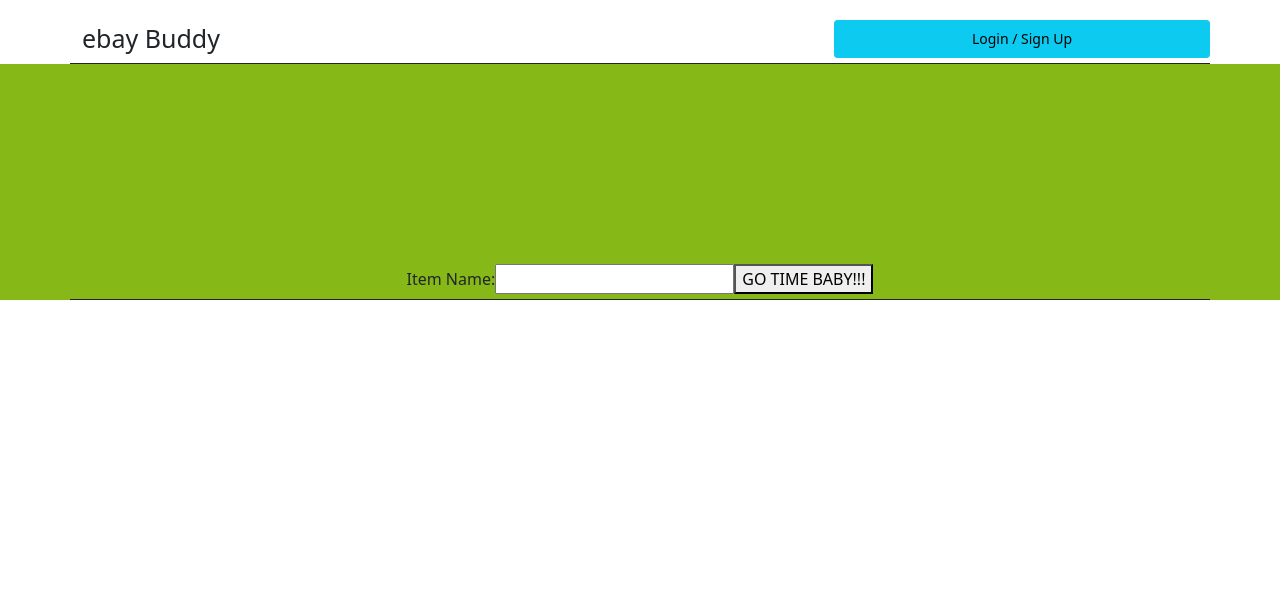
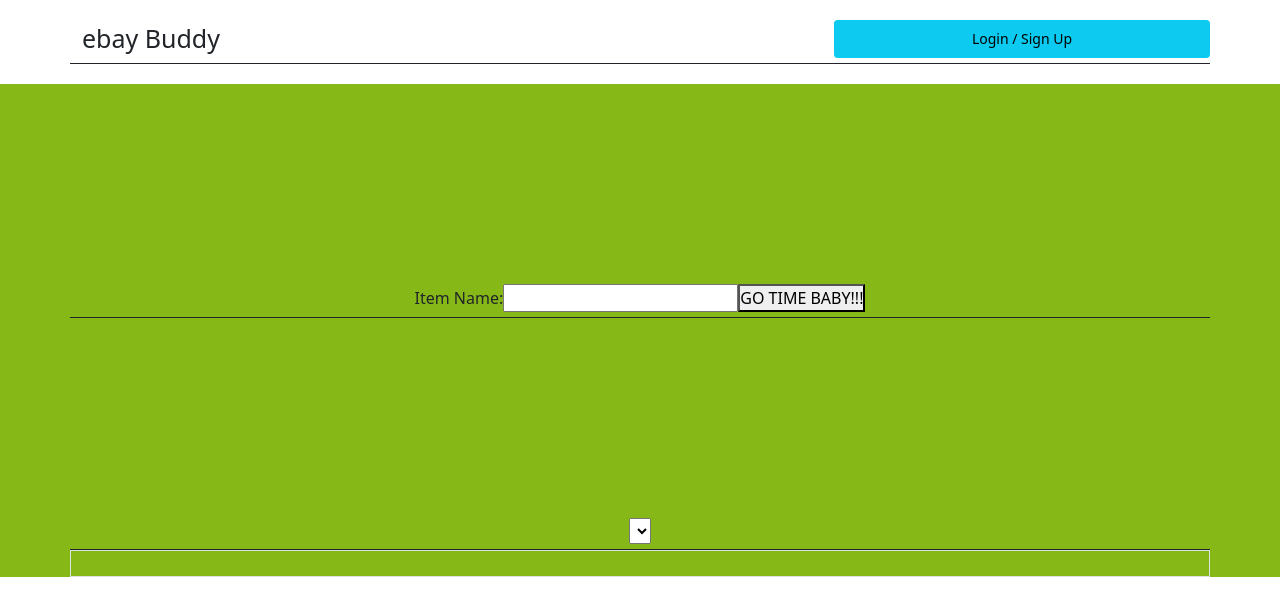
Before and after one commit to StarDotJPG/ebay-buddy, a React (Create React App) app in the folder Develop/client/: page / in a window 1280 px wide. Shown: the top 616 px of the page. Built offline with nearby package versions, Linux system fonts and the light colour scheme.

Commit message:
added front page structure

```diff
--- a/Develop/client/src/App.css
+++ b/Develop/client/src/App.css
@@ -3,6 +3,6 @@
 }
 
 main {
-
+  margin-top: 20px;
   background-color:#86B817;
 }
--- a/Develop/client/src/App.js
+++ b/Develop/client/src/App.js
@@ -2,6 +2,7 @@
 import "./App.css";
 import Header from "./components/Header.jsx";
 import Search from "./components/Search.jsx";
+import Item from "./components/Item.jsx"
 
 import "bootstrap/dist/css/bootstrap.min.css";
 
@@ -11,6 +12,7 @@
       <Header />
       <main>
       <Search />
+      <Item/>
       </main>
     </div>
   );
--- /dev/null
+++ b/Develop/client/src/assets/styles/Item.css
@@ -0,0 +1,7 @@
+*{
+    margin: 0;
+}
+
+item-container {
+    border-bottom: 10px solid black;
+}
--- a/Develop/client/src/assets/styles/Search.css
+++ b/Develop/client/src/assets/styles/Search.css
@@ -3,3 +3,7 @@
 .text-center {
     padding-top: 200px;
 }
+
+.drop-down {
+    min-width: fit-content;
+}
--- /dev/null
+++ b/Develop/client/src/components/Item.jsx
@@ -0,0 +1,24 @@
+import React from "react";
+import "../assets/styles/Item.css";
+
+
+
+
+
+
+
+function Item() {
+
+    return (
+        <div id="item-container" class="item-container container border">
+            <div>
+
+            </div>
+
+        </div>
+
+
+        );
+    }
+
+export default Item;
--- a/Develop/client/src/components/Search.jsx
+++ b/Develop/client/src/components/Search.jsx
@@ -2,22 +2,29 @@
 import "../assets/styles/Search.css";
 
 
-function itemSearch(event) {
-    event.preventDefault();
-    // let item = document.getElementById("item").value
-}
+
 
 
 
 
 function Search() {
+  function itemSearch(event) {
+    event.preventDefault();
+    let item = document.getElementById("itemName").value
+    console.log(item)
+}
   return (
     <main class="background">
         <form onSubmit={(event) => {itemSearch(event)}}>
         <div class="text-center container">
-            <label>Item Name:</label>
-            <input id="itemName" type="text" name="itemName"></input>
+            <label>Item Name:  </label>
+            <input class="" id="itemName" type="text" name="itemName"></input>
             <button class ="">GO TIME BABY!!!</button>
+        </div>
+        <div class="drop-down text-center container">
+        <select class="" name="sections" id="sections">
+          <option class="" value="A1"></option>
+        </select>
         </div>
 
         </form>
--- a/Develop/client/src/index.css
+++ b/Develop/client/src/index.css
@@ -1,3 +1,8 @@
+* {
+  margin: 0;
+  padding: 0;
+}
+
 body {
   margin: 0;
   font-family: -apple-system, BlinkMacSystemFont, 'Segoe UI', 'Roboto', 'Oxygen',
```
